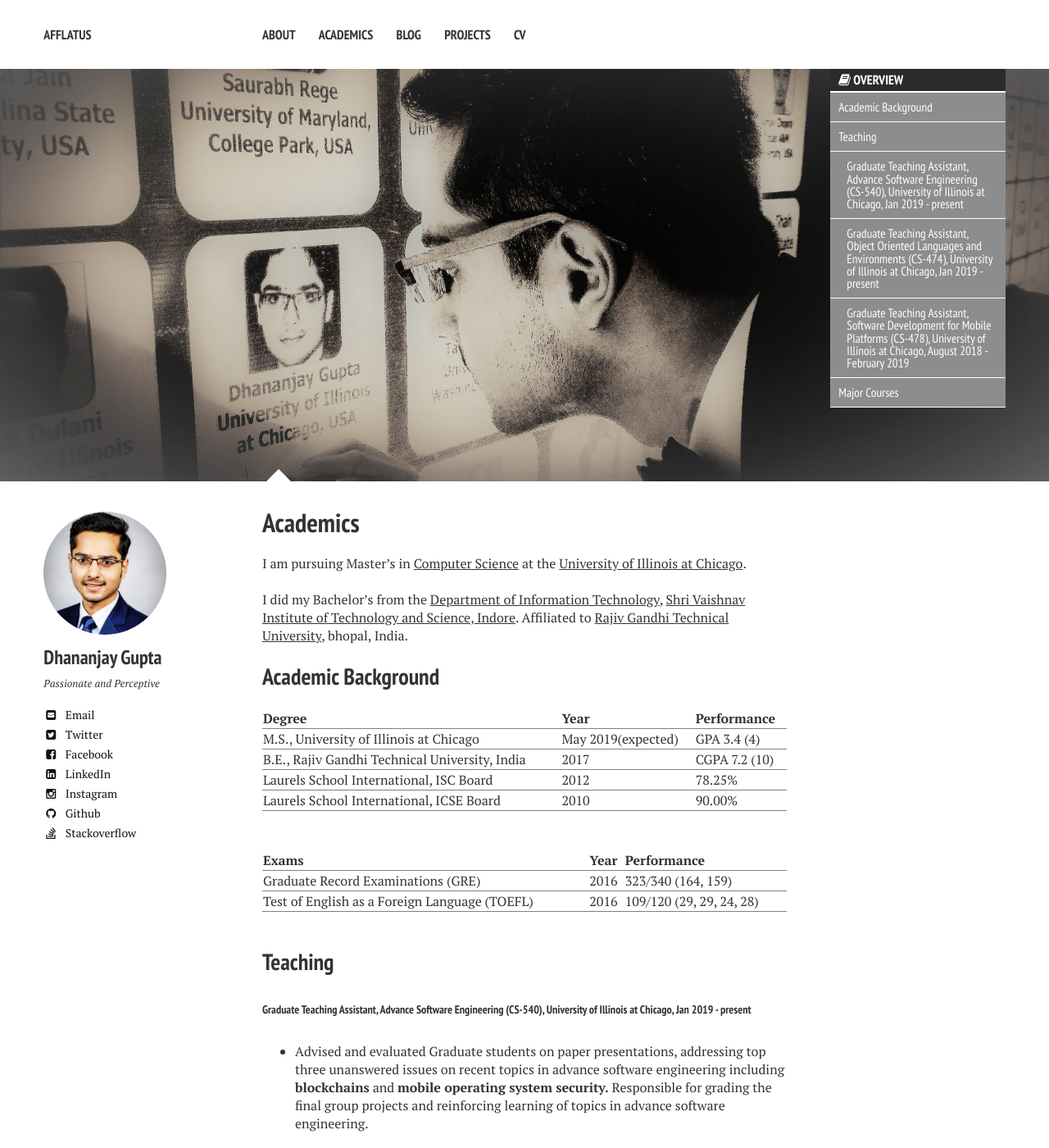
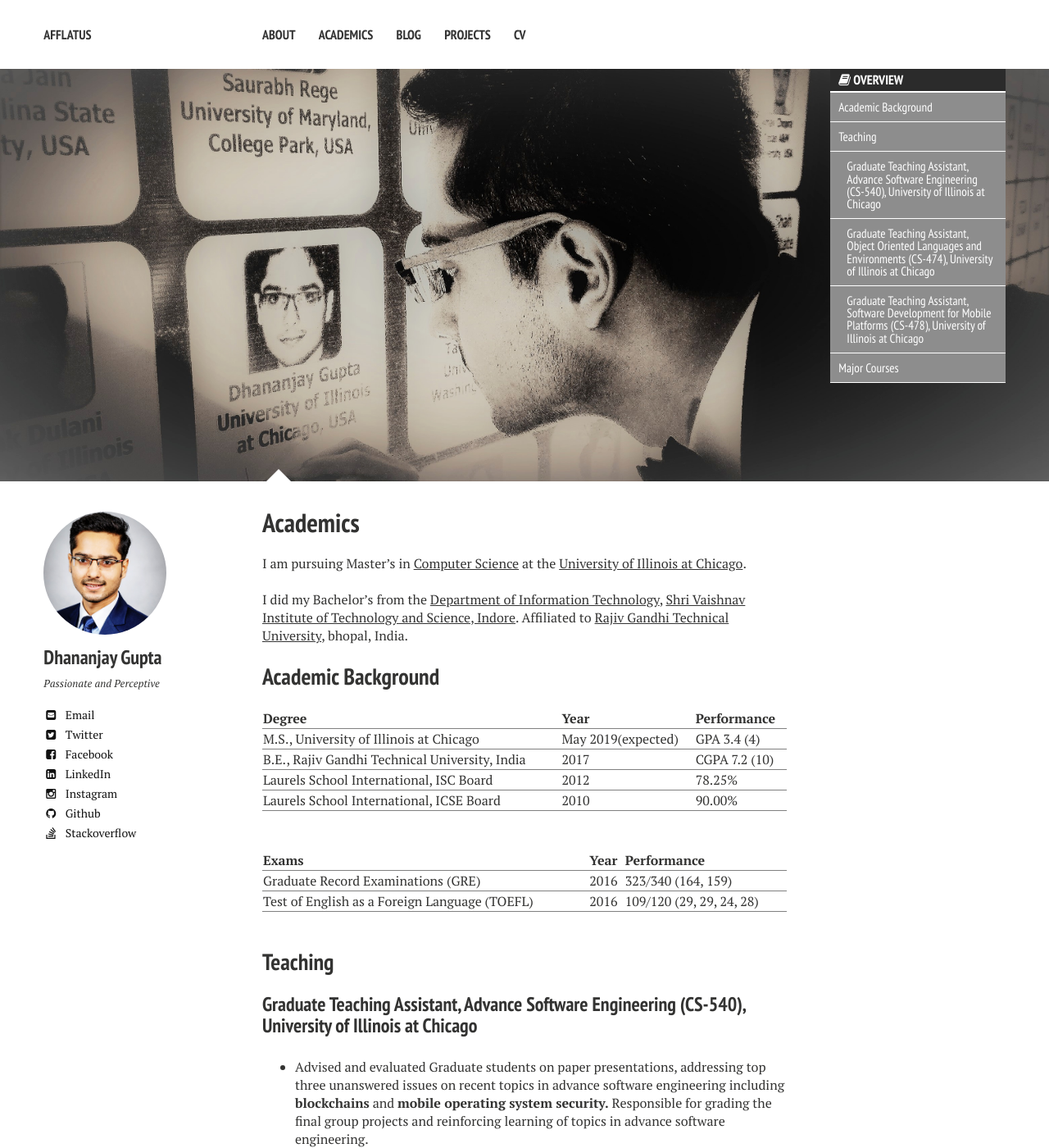
Before and after one commit to DhananjayGupta300/DhananjayGupta300.github.io, a Jekyll site: the page built from academics/index.md, in a window 1280 px wide and 1400 px high. Shown: the whole window at 82% size. Built offline with Jekyll 4.4.1, drawn with Linux system fonts in a browser that asks for light colours; nearby versions of some CDN libraries; comment, search, counter and statistics services are not loaded; some of the changed text lies outside the part shown.

Commit message:
Update index.md

```diff
--- a/academics/index.md
+++ b/academics/index.md
@@ -44,14 +44,19 @@ Academic Background
 Teaching
 --------
 
-###### Graduate Teaching Assistant, Advance Software Engineering (CS-540), University of Illinois at Chicago, Jan 2019 - present
+### Graduate Teaching Assistant, Advance Software Engineering (CS-540), University of Illinois at Chicago
+
 + Advised and evaluated Graduate students on paper presentations, addressing top three unanswered issues on
 recent topics in advance software engineering including **blockchains** and **mobile operating system security.**
 Responsible for grading the final group projects and reinforcing learning of topics in advance software engineering.
-###### Graduate Teaching Assistant, Object Oriented Languages and Environments (CS-474), University of Illinois at Chicago, Jan 2019 - present
+
+### Graduate Teaching Assistant, Object Oriented Languages and Environments (CS-474), University of Illinois at Chicago
+
 + Tutored Graduate and Undergraduate students to reinforce principles underlying the design and implementation
 of **object-oriented (OO) programming languages** such as **C++, Java, C#, Smalltalk, Python, and Ruby.**
-###### Graduate Teaching Assistant, Software Development for Mobile Platforms (CS-478), University of Illinois at Chicago, August 2018 - February 2019
+
+### Graduate Teaching Assistant, Software Development for Mobile Platforms (CS-478), University of Illinois at Chicago
+
 + Tutored and assisted Graduate/Under-grad students to help them master Assignments and to reinforce learning
 concepts (**Software Design and Engineering, Android OS, Design Patterns, Java 8, Asynchronous
 programming, Multithreading etc.**) presented by the professor.
@@ -85,4 +90,5 @@ Major Courses
 
 <figure>
     <img src="/images/DhananjayGuptaAlmaMater.jpg">
+    <img caption="Learning and Labor, Alma Mater at UIUC, HackIllinois-2019">
 </figure>
```
